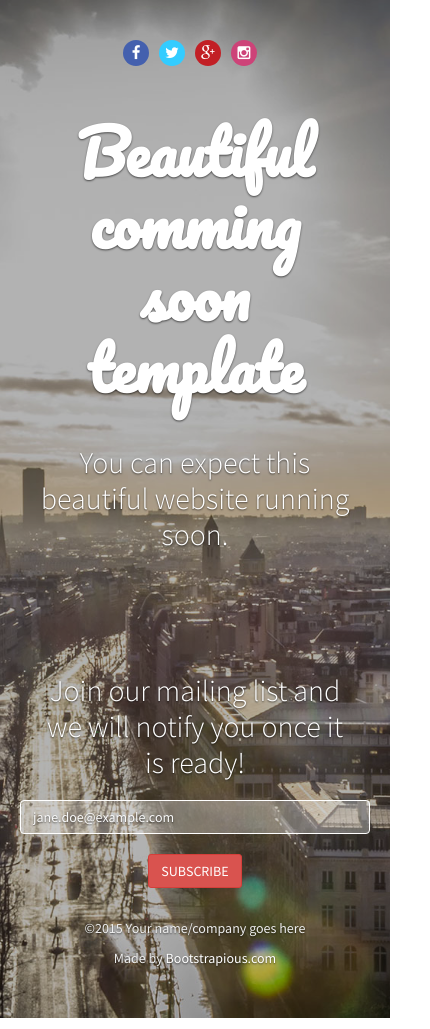
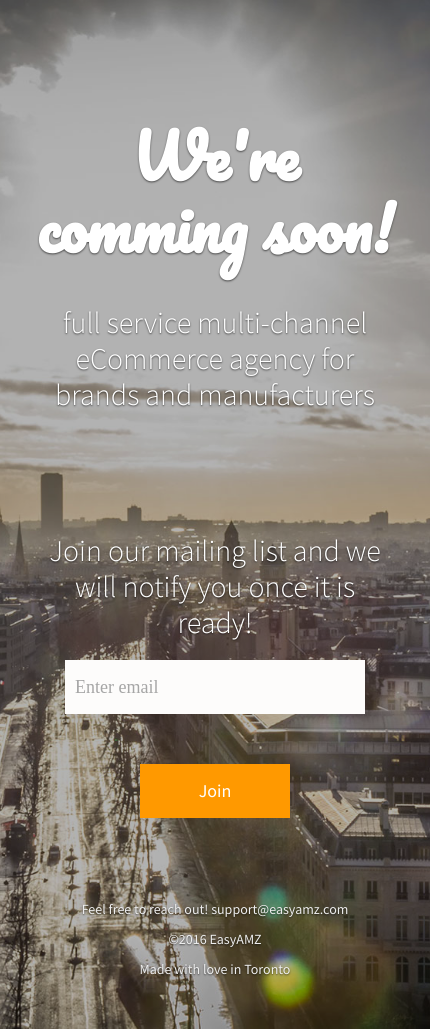
Before and after one commit to btong21/B2B-Rebrand, a plain HTML site: page index.html in a window 390 px wide. Shown: the whole page, 430 px wide, since content can reach past the window. Drawn offline with nearby package versions, Linux system fonts and the light colour scheme.

Commit message:
v3 static

```diff
--- a/css/style.default.css
+++ b/css/style.default.css
@@ -99,7 +99,7 @@
 }
 @media (max-width: 1199px) {
   .main .cursive {
-    margin-top: 50px;
+    margin-top: 100px;
   }
 }
 .main .sub {
--- a/index.html
+++ b/index.html
@@ -27,12 +27,41 @@
     <div style="background-image: url('img/paris.jpg')" class="main">
       <div class="overlay"></div>
       <div class="container">
-        <p class="social"><a href="#" title="" class="facebook"><i class="fa fa-facebook"></i></a><a href="#" title="" class="twitter"><i class="fa fa-twitter"></i></a><a href="#" title="" class="gplus"><i class="fa fa-google-plus"></i></a><a href="#" title="" class="instagram"><i class="fa fa-instagram"></i></a></p>
-        <h1 class="cursive">Beautiful comming soon template</h1>
-        <h2 class="sub">You can expect this beautiful website running soon. </h2>
+        <!-- <p class="social"><a href="#" title="" class="facebook"><i class="fa fa-facebook"></i></a><a href="#" title="" class="twitter"><i class="fa fa-twitter"></i></a><a href="#" title="" class="gplus"><i class="fa fa-google-plus"></i></a><a href="#" title="" class="instagram"><i class="fa fa-instagram"></i></a></p> -->
+        <h1 class="cursive">We're comming soon!</h1>
+        <h2 class="sub">full service multi-channel eCommerce agency for brands and manufacturers </h2>
         <div class="mailing-list">
           <h3 class="mailing-list-heading">Join our mailing list and we will notify you once it is ready!</h3>
-          <div class="row">
+<!-- MAILCHIMP CODE FROM OLD EASYAMZ FILE -->
+
+          <div class="col-lg-12 col-md-12 text-center">
+<div id="mailchimp">
+    <form action="//link.us10.list-manage.com/subscribe/post?u=6be500b28af9e88474c352d17&amp;id=cf36e46fc8" method="post" id="mc-embedded-subscribe-form" name="mc-embedded-subscribe-form" class="validate" target="_blank" novalidate>
+        <div id="mc_embed_signup_scroll">
+
+            <div class="mc-field-group">
+            <!-- <label for="mce-EMAIL">Email Address </label> -->
+                <div class="col-lg-12 col-md-12 text-center">
+                    <input type="email" size="40" value="Enter email" name="EMAIL" class="required email" id="mce-EMAIL" onfocus="if(this.value==this.defaultValue)this.value='';" onblur="if(this.value=='')this.value=this.defaultValue;">
+                    <!--  -->
+                    <input type="submit" value="Join" name="subscribe" id="mc-embedded-subscribe" class="button">
+                </div>
+            </div>
+
+            <div id="mce-responses" class="clear">
+            <div class="response" id="mce-error-response" style="display:none"></div>
+            <div class="response" id="mce-success-response" style="display:none"></div>
+            </div>    <!-- real people should not fill this in and expect good things - do not remove this or risk form bot signups-->
+        <div class="col-lg-12 col-md-12 text-center">
+        <div style="position: absolute; left: -5000px;" aria-hidden="true"><input type="text" name="b_6be500b28af9e88474c352d17_cf36e46fc8" tabindex="-1" value=""></div>
+        <!-- <div class="clear"><input type="submit" value="Join" name="subscribe" id="mc-embedded-subscribe" class="button"></div> -->
+        </div>
+        </div>
+
+    </form>
+</div>
+</div>
+          <!-- <div class="row">
             <form class="form-inline">
               <div class="form-group">
                 <label for="email" class="sr-only"></label>
@@ -40,17 +69,18 @@
               </div>
               <button class="btn btn-danger">subscribe </button>
             </form>
-          </div>
+          </div> -->
         </div>
       </div>
       <div class="footer">
         <div class="container">
           <div class="row">
             <div class="col-md-6">
-              <p>&copy;2015 Your name/company goes here</p>
+             <p>Feel free to reach out! support@easyamz.com</p>
+              <p>&copy;2016 EasyAMZ</p>
             </div>
             <div class="col-md-6">
-              <p class="credit">Made by <a href="https://bootstrapious.com">Bootstrapious.com</a></p>
+              <p class="credit">Made with love in Toronto</p>
                <!-- Not removing these links is part of the license conditions of the template. Thanks for understanding :) If you want to use the template without the attribution links, you can do so after supporting further themes development at https://bootstrapious.com/donate  -->
             </div>
           </div>
```
Also changed, not shown: video.html (+1 -1 lines).
